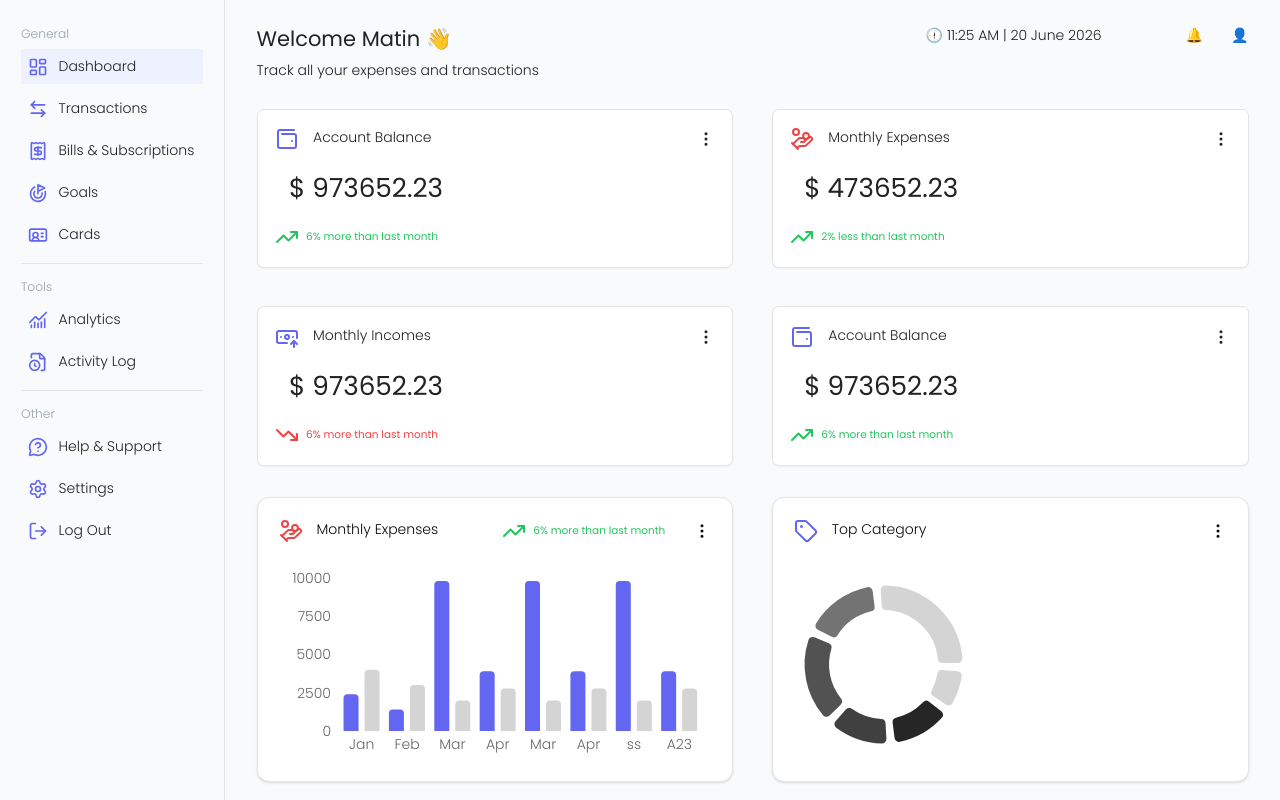
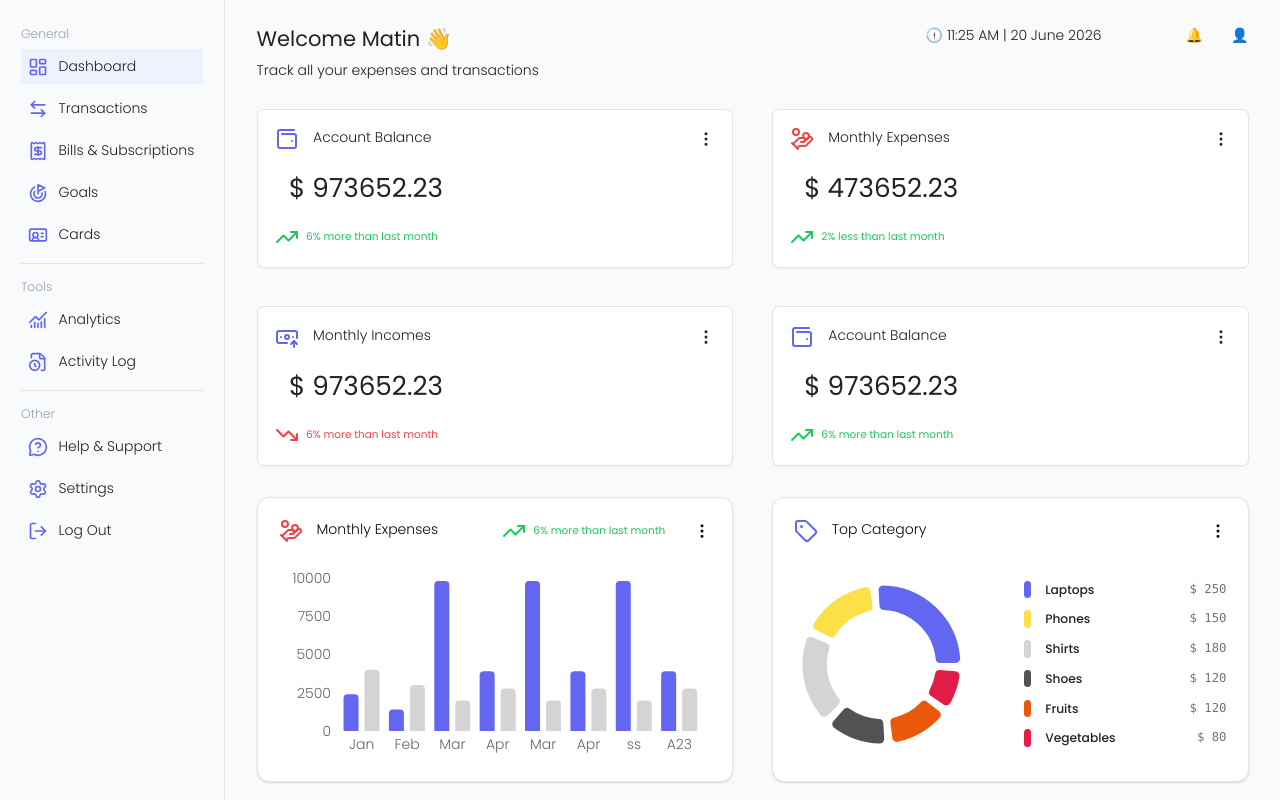
Before and after one commit to matinstack/exchangify-app, a Next.js app: page /app/dashboard in a window 1280 px wide. Built offline with nearby package versions, Linux system fonts and the light colour scheme.

Commit message:
style: add keyframe utilities to the project

```diff
--- a/app/globals.css
+++ b/app/globals.css
@@ -168,3 +168,21 @@ html {
   font-size: 14px;
 }
 }
+
+@layer utilities {
+  @keyframes fadeInDown {
+    0% {
+      opacity: 0;
+      transform: translateY(-15px);
+    }
+    100% {
+      opacity: 1;
+      transform: translateY(0);
+    }
+  }
+
+  .animate-fade-in-down {
+    opacity: 0;
+    animation: fadeInDown 0.4s ease-out forwards;
+  }
+}
--- a/components/application/dashboard/charts/TopCategoryChart.tsx
+++ b/components/application/dashboard/charts/TopCategoryChart.tsx
@@ -9,36 +9,38 @@ import {
 } from "@/components/ui/dropdown-menu";
 
 const subCategories = [
-  { name: "Laptops", value: 250, fill: "var(--chart-1, #e11d48)" },
-  { name: "Phones", value: 150, fill: "var(--chart-2, #2563eb)" },
-  { name: "Shirts", value: 180, fill: "var(--chart-3, #16a34a)" },
-  { name: "Shoes", value: 120, fill: "var(--chart-4, #db2777)" },
-  { name: "Fruits", value: 120, fill: "var(--chart-5, #ea580c)" },
-  { name: "Vegetables", value: 80, fill: "var(--chart-1, #e11d48)" },
+  { name: "Laptops", value: 250, fill: "var(--brand)" },
+  { name: "Phones", value: 150, fill: "var(--goal)" },
+  { name: "Shirts", value: 180, fill: "var(--chart-1, #16a34a)" },
+  { name: "Shoes", value: 120, fill: "var(--chart-3, #db2777)" },
+  { name: "Fruits", value: 120, fill: "var(--chart-6, #ea580c)" },
+  { name: "Vegetables", value: 80, fill: "var(--chart-7, #e11d48)" },
 ];
 
 export default function TopCategoryChart() {
   return (
     <div className="w-full max-w-full rounded-xl border border-border bg-card p-6 text-card-foreground shadow-sm">
+      {/* هدر چارت */}
       <div className="mb-7 flex justify-between">
-        <h5 className={"flex  gap-4"}>
-          <span className={"text-brand"}>
+        <h5 className="flex gap-4">
+          <span className="text-brand">
             <Tag />
           </span>
           <span>Top Category</span>
         </h5>
-        <div className={"flex gap-8 items-center"}>
+        <div className="flex gap-8 items-center">
           <DropDownMenuChart />
         </div>
       </div>
-      <div className="h-55 w-full flex items-center justify-center">
+
+      <div className="h-55 w-full flex items-center justify-between relative">
+        <div className="w-1/2 h-full">
           <ResponsiveContainer width="100%" height="100%">
             <PieChart>
-            {/* لایه بیرونی - زیردسته‌ها */}
               <Pie
                 data={subCategories}
                 dataKey="value"
-              cx="20%"
+                cx="40%"
                 cy="50%"
                 innerRadius="58%"
                 outerRadius="88%"
@@ -47,7 +49,6 @@ export default function TopCategoryChart() {
                 stroke="var(--card)"
                 strokeWidth={3}
               />
-
               <Tooltip
                 contentStyle={{
                   backgroundColor: "var(--popover)",
@@ -63,6 +64,28 @@ export default function TopCategoryChart() {
             </PieChart>
           </ResponsiveContainer>
         </div>
+
+        <ul className="w-1/2 flex flex-col gap-3.5 pl-4 overflow-y-auto max-h-full text-sm">
+          {subCategories.map((item, index) => (
+            <li
+              key={index}
+              className="flex items-center justify-between animate-fade-in-down"
+              style={{ animationDelay: `${1000 + index * 100}ms` }}
+            >
+              <div className="flex items-center gap-2">
+                <span
+                  className="w-2 h-5 rounded-full shrink-0 mr-2"
+                  style={{ backgroundColor: item.fill }}
+                />
+                <span className="font-medium text-foreground">{item.name}</span>
+              </div>
+              <span className="text-muted-foreground font-mono text-sm">
+                $ {item.value}
+              </span>
+            </li>
+          ))}
+        </ul>
+      </div>
     </div>
   );
 }
@@ -71,11 +94,11 @@ function DropDownMenuChart() {
   return (
     <DropdownMenu>
       <DropdownMenuTrigger asChild>
-        <button className={`cursor-pointer hover:text-brand transition`}>
+        <button className="cursor-pointer hover:text-brand transition">
           <EllipsisVertical size={18} />
         </button>
       </DropdownMenuTrigger>
-      <DropdownMenuContent align={"center"} className={"mx-1"}>
+      <DropdownMenuContent align="center" className="mx-1">
         <DropdownMenuItem>Test</DropdownMenuItem>
         <DropdownMenuItem>
           <UserIcon />
```
Lines whose indentation alone changed are shown as unchanged.
